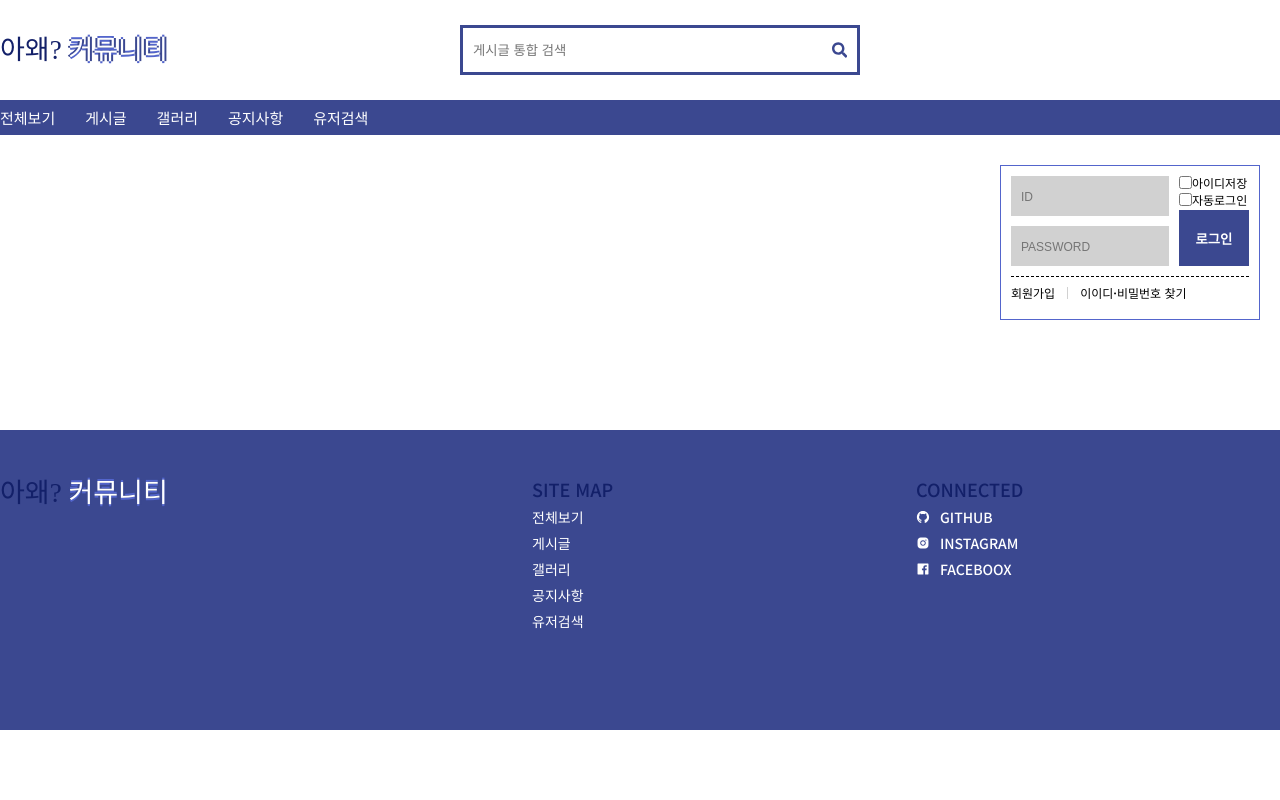
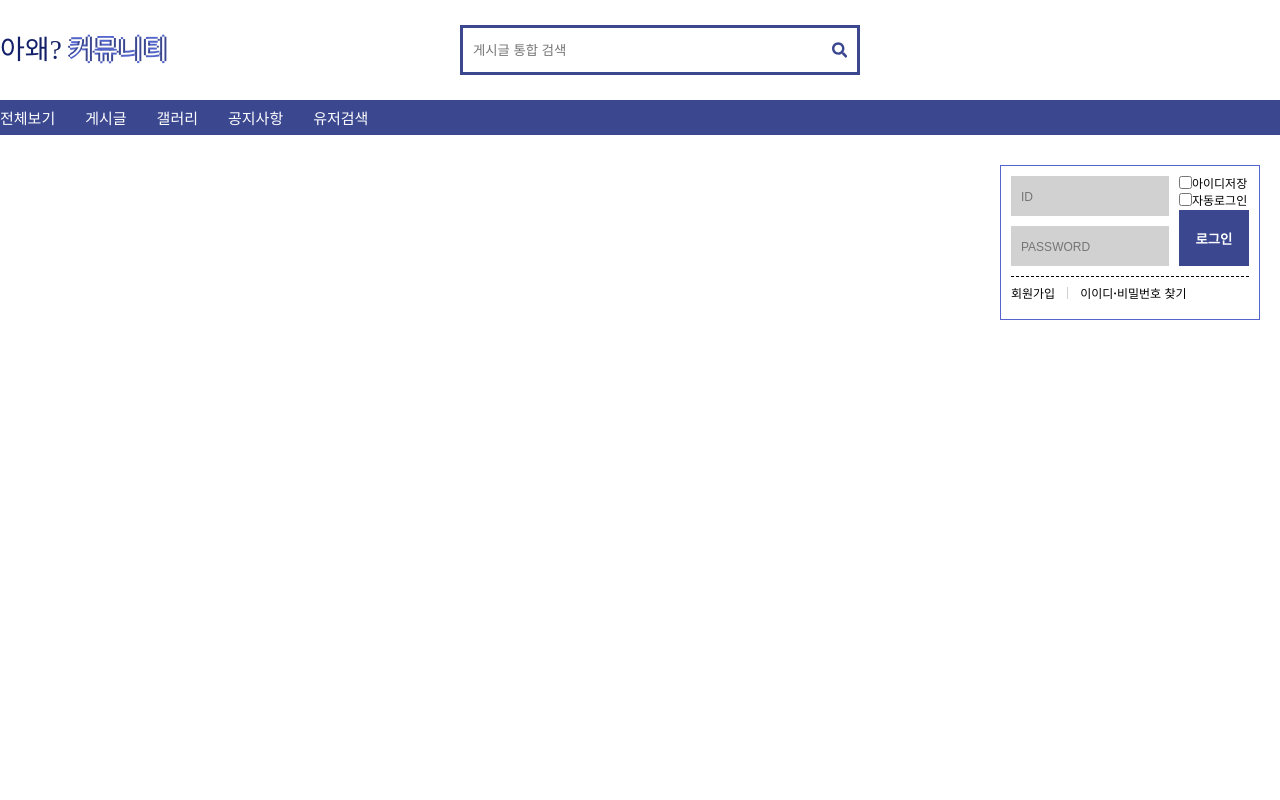
Before and after one commit to choigirang/phenomenon-community, a Next.js app in the folder frontend/: page /gallery in a window 1280 px wide. Shown: the top 800 px of the page. Built offline with nearby package versions, Linux system fonts and the light colour scheme; no server answers; a web font is replaced by a local one.

Commit message:
chore: height 임시

```diff
--- a/frontend/pages/gallery/[id].tsx
+++ b/frontend/pages/gallery/[id].tsx
@@ -17,4 +17,5 @@ export default function galleryNum() {
 
 const Container = styled.div`
   width: 100%;
+  min-height: 100vh;
 `;
--- a/frontend/pages/gallery/index.tsx
+++ b/frontend/pages/gallery/index.tsx
@@ -21,6 +21,7 @@ export default function index() {
 }
 
 const Container = styled.div`
+  min-height: 70vh;
   padding: 0 calc((100% - 1280px) / 2);
   padding-top: 10px;
   display: grid;
```
